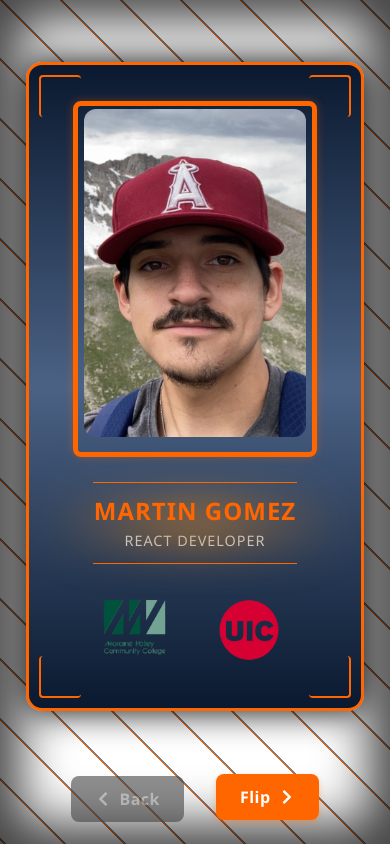
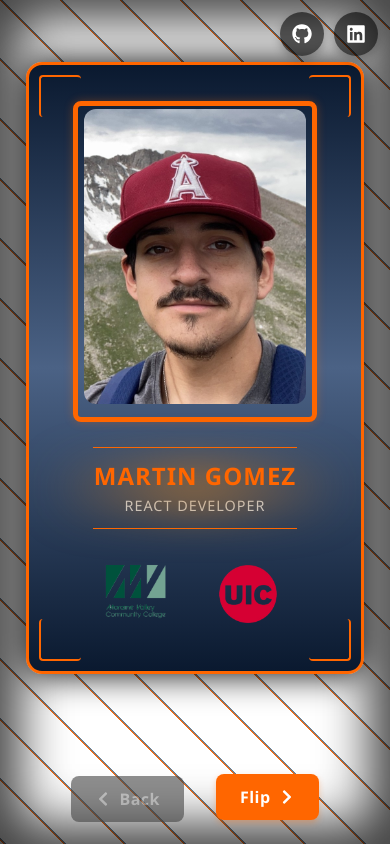
Before and after one commit to Mgomez1023/ProperPortfolio, a React (Vite) app: page / in a window 390 px wide. Built offline with nearby package versions, Linux system fonts and the light colour scheme.

Commit message:
mobile changes

```diff
--- a/src/App.css
+++ b/src/App.css
@@ -313,3 +313,38 @@
   vertical-align: middle;
   margin-right: 7px;
 }
+
+/* Top-right fixed social icons */
+.top-right-icons {
+  position: fixed;
+  top: 12px;
+  right: 12px;
+  display: flex;
+  gap: 10px;
+  z-index: 1200; /* keep above other content */
+}
+
+.top-right-icons a {
+  width: 44px;
+  height: 44px;
+  display: inline-flex;
+  align-items: center;
+  justify-content: center;
+  background: rgba(0,0,0,0.6);
+  color: #fff;
+  border-radius: 999px;
+  text-decoration: none;
+  transition: transform 0.18s ease, background 0.18s ease, box-shadow 0.18s ease;
+  box-shadow: 0 4px 10px rgba(0,0,0,0.25);
+}
+
+.top-right-icons a:hover {
+  transform: translateY(-3px);
+  background: rgba(0,0,0,0.8);
+  box-shadow: 0 8px 18px rgba(0,0,0,0.35);
+}
+
+.top-right-icons svg {
+  width: 20px;
+  height: 20px;
+}
--- a/src/App.jsx
+++ b/src/App.jsx
@@ -6,6 +6,7 @@
 import DevCard2 from './components/DevCard2.jsx'
 import { FaChevronLeft } from 'react-icons/fa';
 import { FaChevronRight } from 'react-icons/fa';
+import { FaGithub, FaLinkedin } from 'react-icons/fa';
 import './App.css'
 // Ensure ProjectCard styles are included in production builds (avoid potential case/tree-shake issues)
 import './components/ProjectCard.css'
@@ -18,6 +19,17 @@
 
   return (
     <div className="app-container">
+      {/* Fixed social icons (replace URLs with your profiles) */}
+      <div className="top-right-icons" aria-hidden={false}>
+        <a href="https://github.com/Mgomez1023" target="_blank" rel="noopener noreferrer" aria-label="GitHub">
+          <FaGithub />
+        </a>
+        <a href="https://www.linkedin.com/in/martin-gomez-
+
+" target="_blank" rel="noopener noreferrer" aria-label="LinkedIn">
+          <FaLinkedin />
+        </a>
+      </div>
       {/* This is the flipping card */}
       <div className="card-container">
         <DevCard2 cardIndex={cardIndex} />
--- a/src/components/BaseballCardResume.css
+++ b/src/components/BaseballCardResume.css
@@ -22,6 +22,14 @@
   flex-direction: column;
   /* keep content within the rounded card */
   overflow: hidden;
+}
+
+/* Mobile: make main card take 70% height on small viewports */
+@media (max-width: 600px) {
+  .baseball-card {
+    height: 75% !important;
+    width: 75%;
+  }
 }
 
 .card-content {
--- a/src/components/DevCard2.css
+++ b/src/components/DevCard2.css
@@ -111,6 +111,14 @@
   position: relative;
   transition: transform 0.3s ease;
   font-family: "Segoe UI", sans-serif;
+}
+
+/* Mobile: make main card take 70% height on small viewports */
+@media (max-width: 600px) {
+  .dev-card {
+    height: 75% !important;
+    width: 75%;
+  }
 }
 
 
--- a/src/components/ProjectCard.css
+++ b/src/components/ProjectCard.css
@@ -22,6 +22,14 @@
   text-align: center;
   overflow-y: auto;
   transition: transform 0.3s ease;
+}
+
+/* Mobile: make main card take 70% height on small viewports */
+@media (max-width: 600px) {
+  .project-card {
+    height: 75% !important;
+    width: 75%;
+  }
 }
 
 .project-title {
```
Also changed, not shown: 1 other file (tests, documents, lock files or other folders).
